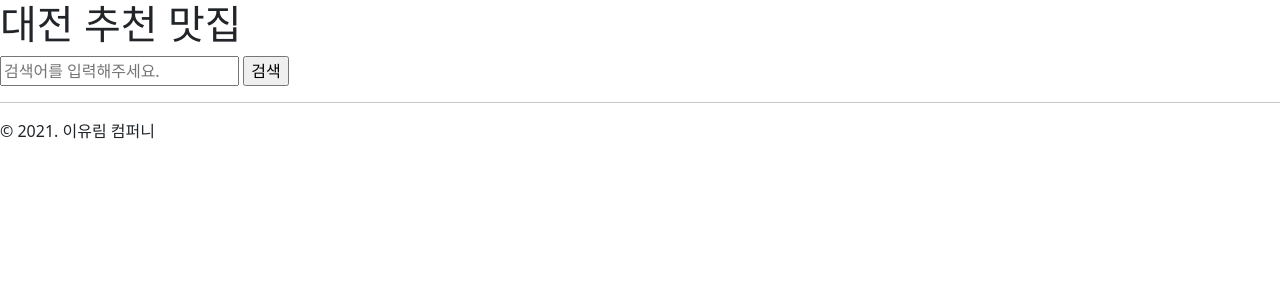
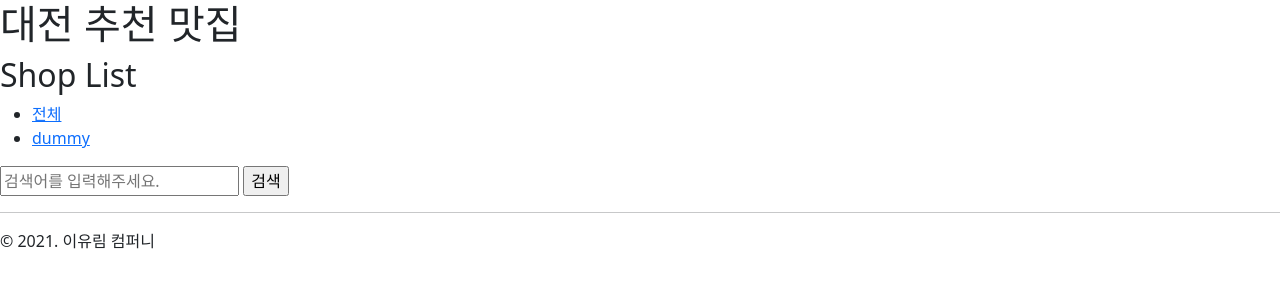
Before and after one commit to Lee-You-Lim-github/devops_cloud, a Django app: page /shop/ in a window 1280 px wide. Shown: the top 300 px of the page. Run offline with Django 3.2, Linux system fonts and the light colour scheme; data comes from the database, SQL or seed files in the repository; data that the repository does not hold is empty; some libraries are stand-ins or nearby versions.

Commit message:
shop_list 뷰에 카테고리 검색기능 추가

```diff
--- a/mydjango20/shop/templates/shop/shop_list.html
+++ b/mydjango20/shop/templates/shop/shop_list.html
@@ -1,6 +1,22 @@
 {% extends "shop/layout.html" %}
 
 {% block content %}         {# 조회이기 때문에 get #}
+    <h2>Shop List</h2>
+    <ul>
+        <li>
+            <a href="?category_id=">
+                전체
+            </a>
+        </li>
+        {% for category in category_list %}
+        <li>
+            <a href="?category_id={{ category.pk }}">
+                {{ category.name }}
+            </a>
+        </li>
+        {% endfor %}
+    </ul>
+
     <form action="" method="get">    {# action: 어떤 url로 보낼거냐, "": 현재 주소, method: 전달되는 방법->get 방식 #}
         <input type="text"
                name="query"
--- a/mydjango20/shop/views.py
+++ b/mydjango20/shop/views.py
@@ -2,17 +2,24 @@ from django.contrib import messages
 from django.http import HttpRequest, HttpResponse
 from django.shortcuts import render, redirect, get_object_or_404
 from shop.forms import ShopForm, ReviewForm
-from shop.models import Shop, Review
+from shop.models import Shop, Review, Category
 
 
 # shop/
 def shop_list(request: HttpRequest) -> HttpResponse:
+    category_qs = Category.objects.all()
     qs = Shop.objects.all()  # .order_by("-id")
+
+    category_id = request.GET.get("category_id", "")
+    if category_id:
+        qs = qs.filter(category__pk=category_id)
+
     query = request.GET.get("query", "")  # 키 명이 query 없다면 빈문자열("")을 가져옴.
     if query:
         qs = qs.filter(name__icontains=query) # 대소문자 구별 X
     return render(request, "shop/shop_list.html", {
         "shop_list": qs,    # qs라는 변수의 이름을 (shop_list)라는 이름으로 접근하겠다.
+        "category_list": category_qs,
     })
 
 
```
